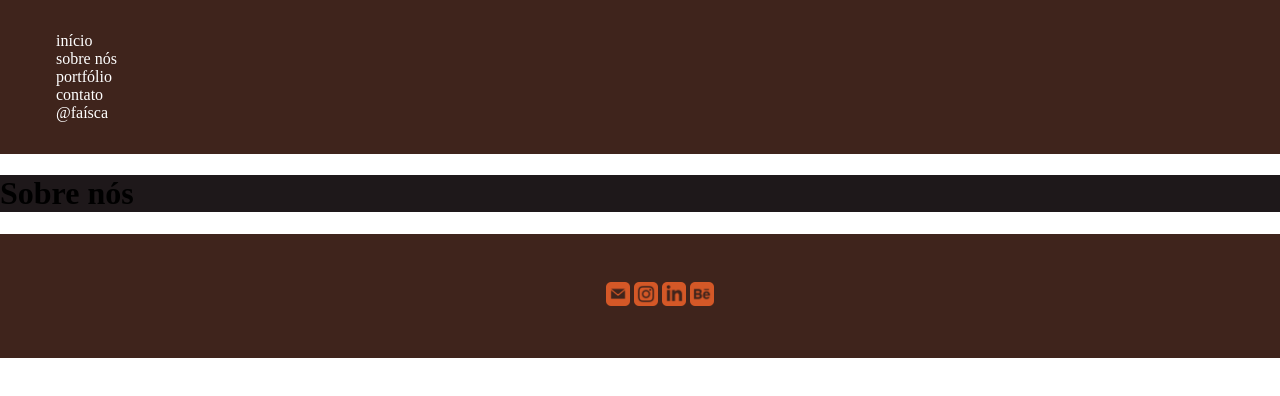
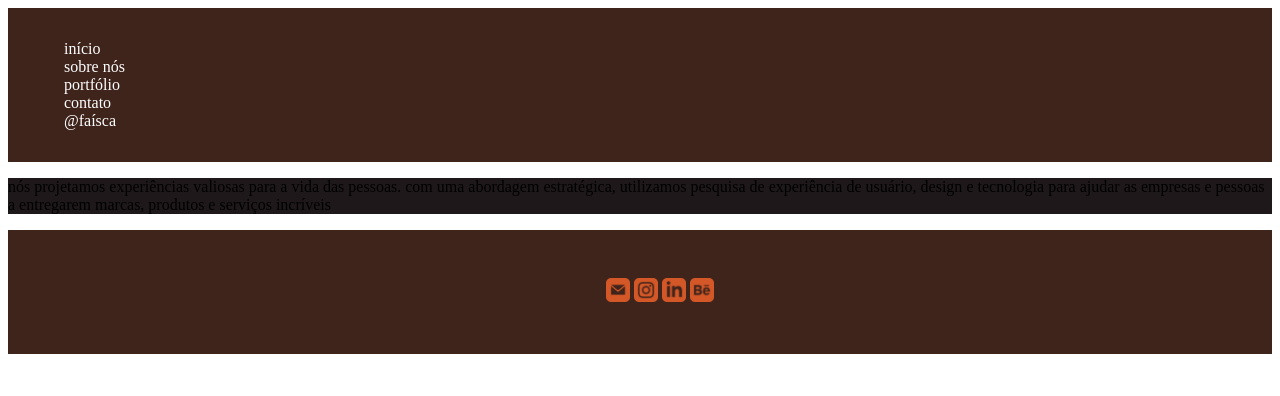
Before and after one commit to faisca-design/FaiscaJr, a Next.js app: page /sobre-nos in a window 1280 px wide. Shown: the top 396 px of the page. Built offline with nearby package versions, Linux system fonts and the light colour scheme.

Commit message:
integração da issue 10 #28

```diff
--- a/src/app/layout.js
+++ b/src/app/layout.js
@@ -8,7 +8,7 @@ export default function Layout({ children }) {
             <head>
                 <title>Next.js</title>
             </head>
-            <body style={{margin:0}}>
+            <body>
                 <Navbar/>
                     <div className={styles.page}>
                         {children}
--- /dev/null
+++ b/src/app/sobre-nos/about.module.css
@@ -0,0 +1,5 @@
+.box{
+    background-color: azure;
+    padding: 20px;
+    text-align: center;
+}
--- a/src/app/sobre-nos/page.js
+++ b/src/app/sobre-nos/page.js
@@ -1,5 +1,10 @@
+import PurposeText from "@/components/PurposeText"
+import styles from "./about.module.css"
+
 function SobreNos(){
-    return <h1>Sobre nós</h1>
+    return (
+        <PurposeText />
+    )
 }
 
 export default SobreNos
--- /dev/null
+++ b/src/components/PurposeText/index.js
@@ -0,0 +1,15 @@
+import styles from "./purpTxt.module.css"
+
+function PurpTxt(){
+    return(
+        <div className={styles.purpText}>
+                <p>
+                nós projetamos <span className='Allegin'>experiências valiosas </span>para a vida das pessoas.
+                 com uma abordagem <span className='Allegin'>estratégica</span>, utilizamos <span className='Allegin'>pesquisa</span> de experiência de usuário,
+                 <span className='Allegin'> design</span> e <span className='Allegin'>tecnologia</span> para ajudar as empresas e pessoas a entregarem marcas,
+                 produtos e serviços incríveis
+                </p>
+        </div>
+    )
+}
+export default PurpTxt
--- /dev/null
+++ b/src/components/PurposeText/purpTxt.module.css
@@ -0,0 +1,13 @@
+.purpTxt{
+    display: flex;
+    align-items: center;
+    justify-content: center;
+
+}
+
+
+.purpTxt > p {
+    color: white;
+    width: 50%;
+    font-size: 3.6vh;
+}
```
